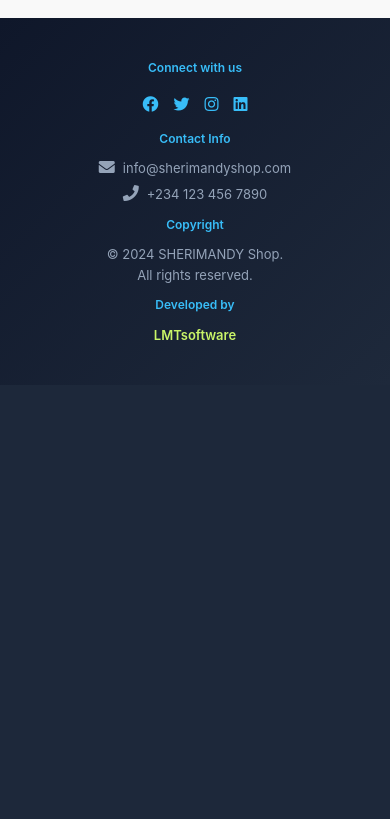
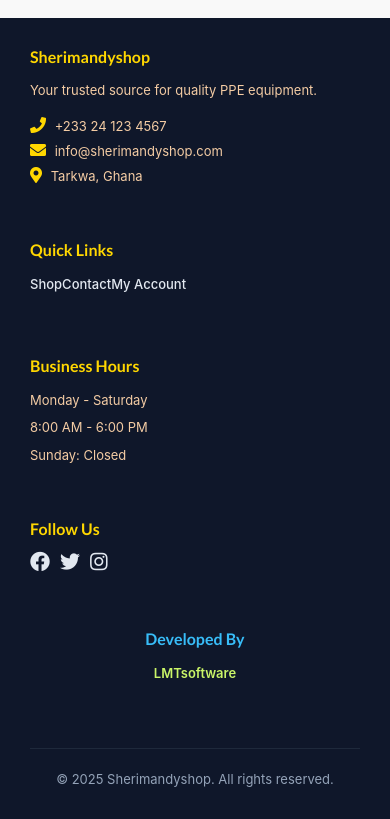
Before and after one commit to JimmyOlsen05/sherimandyshop, a Django app: page /contact/ in a window 390 px wide. Shown: the part 1900-2719 px from the top of the page. Before the commit the page ends 2240 px from the top, so only its background shows below. Run offline with Django 3.2, Linux system fonts and the light colour scheme; data that the repository does not hold is empty; some libraries are stand-ins or nearby versions.

Commit message:
Updated features and fixed bugs

```diff
--- a/templates/base.html
+++ b/templates/base.html
@@ -686,47 +686,143 @@
     </main>
 
     <!-- Footer with Interactive Elements -->
-    <footer style="background: linear-gradient(135deg, #0F172A 0%, #1E293B 100%); padding: 40px 0; margin: 0;">
-        <div class="container" style="max-width: 1400px; margin: 0 auto; padding: 0 2rem;">
-            <div style="display: flex; justify-content: space-between; flex-wrap: wrap; gap: 10px;">
-                <!-- Connect Section -->
-                <div style="flex: 1; min-width: 200px;">
-                    <div style="color: #38BDF8; font-weight: 600; font-size: 1.2rem; margin-bottom: 10px; text-align: center;">Connect with us</div>
-                    <div style="display: flex; justify-content: center; gap: 15px;">
-                        <a href="#" style="color: #38BDF8; font-size: 20px;"><i class="fab fa-facebook"></i></a>
-                        <a href="#" style="color: #38BDF8; font-size: 20px;"><i class="fab fa-twitter"></i></a>
-                        <a href="#" style="color: #38BDF8; font-size: 20px;"><i class="fab fa-instagram"></i></a>
-                        <a href="#" style="color: #38BDF8; font-size: 20px;"><i class="fab fa-linkedin"></i></a>
+    <footer class="footer" style="background: #0f172a; color: #e2e8f0; padding: 4rem 0; width: 100%; min-width: 100%; box-sizing: border-box;">
+        <div class="footer-content" style="max-width: 1400px; margin: 0 auto; padding: 0 2rem;">
+            <div style="display: flex; flex-wrap: wrap; gap: 3rem;">
+                <!-- Company Info -->
+                <div style="flex: 2; min-width: 300px;">
+                    <h3 style="color: #ffd700; font-size: 1.5rem; font-weight: 600; margin-bottom: 1.5rem;">Sherimandyshop</h3>
+                    <p style="font-size: 1.2rem; line-height: 1.6; margin-bottom: 1rem;">Your trusted source for quality PPE equipment.</p>
+                    <div style="margin-top: 1.5rem;">
+                        <p style="font-size: 1.2rem; margin-bottom: 0.5rem;">
+                            <i class="fas fa-phone" style="color: #ffd700; margin-right: 0.5rem;"></i>
+                            +233 24 123 4567
+                        </p>
+                        <p style="font-size: 1.2rem; margin-bottom: 0.5rem;">
+                            <i class="fas fa-envelope" style="color: #ffd700; margin-right: 0.5rem;"></i>
+                            info@sherimandyshop.com
+                        </p>
+                        <p style="font-size: 1.2rem;">
+                            <i class="fas fa-map-marker-alt" style="color: #ffd700; margin-right: 0.5rem;"></i>
+                            Tarkwa, Ghana
+                        </p>
                     </div>
                 </div>
 
-                <!-- Contact Section -->
+                <!-- Quick Links -->
                 <div style="flex: 1; min-width: 200px;">
-                    <div style="color: #38BDF8; font-weight: 600; font-size: 1.2rem; margin-bottom: 10px; text-align: center;">Contact Info</div>
-                    <div style="text-align: center; color: #94A3B8;">
-                        <div style="margin-bottom: 5px;"><i class="fas fa-envelope" style="margin-right: 8px;"></i>info@sherimandyshop.com</div>
-                        <div><i class="fas fa-phone" style="margin-right: 8px;"></i>+234 123 456 7890</div>
-                    </div>
+                    <h3 style="color: #ffd700; font-size: 1.5rem; font-weight: 600; margin-bottom: 1.5rem;">Quick Links</h3>
+                    <ul style="list-style: none; padding: 0;">
+                        <li style="margin-bottom: 0.75rem;">
+                            <a href="{% url 'shop:shop' %}" style="color: #e2e8f0; text-decoration: none; font-size: 1.2rem; transition: color 0.2s;">Shop</a>
+                        </li>
+                        <li style="margin-bottom: 0.75rem;">
+                            <a href="{% url 'contact:contact' %}" style="color: #e2e8f0; text-decoration: none; font-size: 1.2rem; transition: color 0.2s;">Contact</a>
+                        </li>
+                        <li style="margin-bottom: 0.75rem;">
+                            <a href="{% url 'accounts:dashboard' %}" style="color: #e2e8f0; text-decoration: none; font-size: 1.2rem; transition: color 0.2s;">My Account</a>
+                        </li>
+                    </ul>
                 </div>
 
-                <!-- Copyright Section -->
+                <!-- Business Hours -->
                 <div style="flex: 1; min-width: 200px;">
-                    <div style="color: #38BDF8; font-weight: 600; font-size: 1.2rem; margin-bottom: 10px; text-align: center;">Copyright</div>
-                    <div style="text-align: center; color: #94A3B8;">
-                        &copy; 2024 SHERIMANDY Shop.<br>All rights reserved.
+                    <h3 style="color: #ffd700; font-size: 1.5rem; font-weight: 600; margin-bottom: 1.5rem;">Business Hours</h3>
+                    <p style="font-size: 1.2rem; margin-bottom: 0.75rem;">Monday - Saturday</p>
+                    <p style="font-size: 1.2rem; margin-bottom: 0.75rem;">8:00 AM - 6:00 PM</p>
+                    <p style="font-size: 1.2rem;">Sunday: Closed</p>
+                </div>
+
+                <!-- Social Links -->
+                <div style="flex: 1; min-width: 200px;">
+                    <h3 style="color: #ffd700; font-size: 1.5rem; font-weight: 600; margin-bottom: 1.5rem;">Follow Us</h3>
+                    <div style="display: flex; gap: 1rem;">
+                        <a href="#" style="color: #e2e8f0; font-size: 1.5rem; transition: color 0.2s;">
+                            <i class="fab fa-facebook"></i>
+                        </a>
+                        <a href="#" style="color: #e2e8f0; font-size: 1.5rem; transition: color 0.2s;">
+                            <i class="fab fa-twitter"></i>
+                        </a>
+                        <a href="#" style="color: #e2e8f0; font-size: 1.5rem; transition: color 0.2s;">
+                            <i class="fab fa-instagram"></i>
+                        </a>
                     </div>
                 </div>
 
                 <!-- Developer Section -->
                 <div style="flex: 1; min-width: 200px;">
-                    <div style="color: #38BDF8; font-weight: 600; font-size: 1.2rem; margin-bottom: 10px; text-align: center;">Developed by</div>
+                    <h3 style="color: #38BDF8; font-weight: 600; font-size: 1.5rem; margin-bottom: 1.5rem; text-align: center;">Developed by</h3>
                     <div style="text-align: center;">
-                        <a href="https://lmtsoftware.netlify.app" target="_blank" style="color: #caf568; font-weight: 600; text-decoration: none;">LMTsoftware</a>
+                        <a href="https://lmtsoftware.netlify.app" target="_blank" style="color: #caf568; font-weight: 600; text-decoration: none; font-size: 1.4rem;">LMTsoftware</a>
                     </div>
                 </div>
             </div>
+
+            <!-- Copyright -->
+            <div style="margin-top: 4rem; padding-top: 2rem; border-top: 1px solid #1e293b; text-align: center;">
+                <p style="color: #94a3b8; font-size: 1.2rem;">&copy; {% now 'Y' %} Sherimandyshop. All rights reserved.</p>
+            </div>
         </div>
     </footer>
+
+    <style>
+    @media (max-width: 768px) {
+        .footer {
+            padding: 4rem 1rem !important;
+        }
+
+        .footer-content > div {
+            gap: 4rem !important;
+        }
+
+        .footer h3 {
+            font-size: 1.75rem !important;
+        }
+
+        .footer p,
+        .footer a {
+            font-size: 1.4rem !important;
+        }
+
+        .footer [style*="min-width"] {
+            min-width: 100% !important;
+            margin-bottom: 3rem;
+        }
+
+        .footer .fab {
+            font-size: 2rem !important;
+        }
+    }
+
+    @media (max-width: 640px) {
+        .footer {
+            padding: 3rem 1rem !important;
+            width: 100vw !important;
+            position: relative !important;
+            left: 50% !important;
+            right: 50% !important;
+            margin-left: -50vw !important;
+            margin-right: -50vw !important;
+        }
+
+        .footer-content > div {
+            gap: 3rem !important;
+        }
+
+        .footer [style*="min-width"] {
+            margin-bottom: 2.5rem;
+        }
+
+        .footer h3 {
+            font-size: 1.6rem !important;
+        }
+
+        .footer p,
+        .footer a {
+            font-size: 1.3rem !important;
+        }
+    }
+    </style>
 
     <!-- all js here -->
     <!-- jquery latest version -->
```
